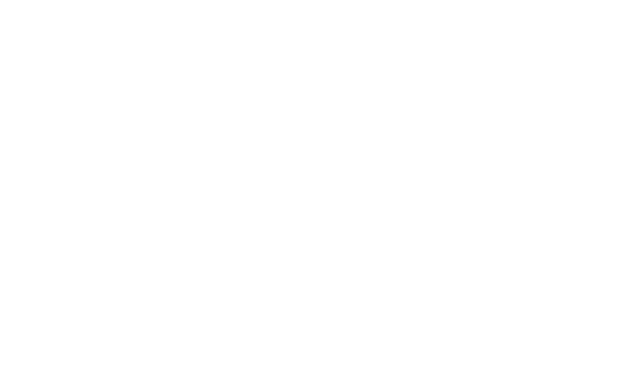
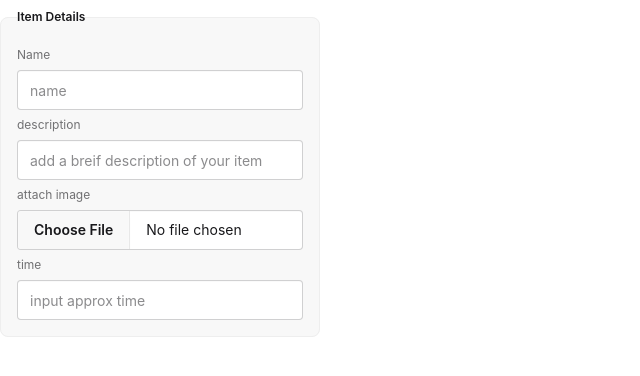
Before and after one commit to LUCARIO-7/Dibs-client, a Vue app: page /additem in a window 1280 px wide. Before the commit this address had no page. Shown: the top 376 px of the page, without its empty margins (0-640 px from the left). Built offline with nearby package versions, Linux system fonts and the light colour scheme.

Commit message:
item page implementd

```diff
--- a/package.json
+++ b/package.json
@@ -9,12 +9,17 @@
     "preview": "vite preview"
   },
   "dependencies": {
+    "@tailwindcss/vite": "^4.3.0",
     "axios": "^1.17.0",
+    "daisyui": "^5.5.23",
     "vue": "^3.5.32",
     "vue-router": "^5.1.0"
   },
   "devDependencies": {
     "@vitejs/plugin-vue": "^6.0.6",
+    "autoprefixer": "^10.5.0",
+    "postcss": "^8.5.15",
+    "tailwindcss": "^4.3.0",
     "vite": "^8.0.8",
     "vite-plugin-vue-devtools": "^8.1.1"
   },
--- a/src/App.vue
+++ b/src/App.vue
@@ -1,6 +1,4 @@
 <script setup>
-import Homepage from './components/Homepage.vue';
-import Login from './components/Login.vue';
 </script>
 <template>
   <router-view/>
--- a/src/assets/base.css
+++ /dev/null
@@ -1,86 +0,0 @@
-/* color palette from <https://github.com/vuejs/theme> */
-:root {
-  --vt-c-white: #ffffff;
-  --vt-c-white-soft: #f8f8f8;
-  --vt-c-white-mute: #f2f2f2;
-
-  --vt-c-black: #181818;
-  --vt-c-black-soft: #222222;
-  --vt-c-black-mute: #282828;
-
-  --vt-c-indigo: #2c3e50;
-
-  --vt-c-divider-light-1: rgba(60, 60, 60, 0.29);
-  --vt-c-divider-light-2: rgba(60, 60, 60, 0.12);
-  --vt-c-divider-dark-1: rgba(84, 84, 84, 0.65);
-  --vt-c-divider-dark-2: rgba(84, 84, 84, 0.48);
-
-  --vt-c-text-light-1: var(--vt-c-indigo);
-  --vt-c-text-light-2: rgba(60, 60, 60, 0.66);
-  --vt-c-text-dark-1: var(--vt-c-white);
-  --vt-c-text-dark-2: rgba(235, 235, 235, 0.64);
-}
-
-/* semantic color variables for this project */
-:root {
-  --color-background: var(--vt-c-white);
-  --color-background-soft: var(--vt-c-white-soft);
-  --color-background-mute: var(--vt-c-white-mute);
-
-  --color-border: var(--vt-c-divider-light-2);
-  --color-border-hover: var(--vt-c-divider-light-1);
-
-  --color-heading: var(--vt-c-text-light-1);
-  --color-text: var(--vt-c-text-light-1);
-
-  --section-gap: 160px;
-}
-
-@media (prefers-color-scheme: dark) {
-  :root {
-    --color-background: var(--vt-c-black);
-    --color-background-soft: var(--vt-c-black-soft);
-    --color-background-mute: var(--vt-c-black-mute);
-
-    --color-border: var(--vt-c-divider-dark-2);
-    --color-border-hover: var(--vt-c-divider-dark-1);
-
-    --color-heading: var(--vt-c-text-dark-1);
-    --color-text: var(--vt-c-text-dark-2);
-  }
-}
-
-*,
-*::before,
-*::after {
-  box-sizing: border-box;
-  margin: 0;
-  font-weight: normal;
-}
-
-body {
-  min-height: 100vh;
-  color: var(--color-text);
-  background: var(--color-background);
-  transition:
-    color 0.5s,
-    background-color 0.5s;
-  line-height: 1.6;
-  font-family:
-    Inter,
-    -apple-system,
-    BlinkMacSystemFont,
-    'Segoe UI',
-    Roboto,
-    Oxygen,
-    Ubuntu,
-    Cantarell,
-    'Fira Sans',
-    'Droid Sans',
-    'Helvetica Neue',
-    sans-serif;
-  font-size: 15px;
-  text-rendering: optimizeLegibility;
-  -webkit-font-smoothing: antialiased;
-  -moz-osx-font-smoothing: grayscale;
-}
--- a/src/assets/main.css
+++ /dev/null
@@ -1,35 +0,0 @@
-@import './base.css';
-
-#app {
-  max-width: 1280px;
-  margin: 0 auto;
-  padding: 2rem;
-  font-weight: normal;
-}
-
-a,
-.green {
-  text-decoration: none;
-  color: hsla(160, 100%, 37%, 1);
-  transition: 0.4s;
-  padding: 3px;
-}
-
-@media (hover: hover) {
-  a:hover {
-    background-color: hsla(160, 100%, 37%, 0.2);
-  }
-}
-
-@media (min-width: 1024px) {
-  body {
-    display: flex;
-    place-items: center;
-  }
-
-  #app {
-    display: grid;
-    grid-template-columns: 1fr 1fr;
-    padding: 0 2rem;
-  }
-}
--- a/src/components/Homepage.vue
+++ b/src/components/Homepage.vue
@@ -10,7 +10,7 @@
             Authorization:`Bearer ${localStorage.getItem("token")}`
         }
     })
-    user.value=response.value.data.name
+    user.value=response.value.data;
 }
 catch(error){
     console.log(error);
@@ -19,5 +19,7 @@
 getCurrUser();
 </script>
 <template>
-    <h1 v-bind="res">username {{ user }}</h1>
+    <div class="">
+    <h1 class="text-3xl font-bold bg-black text-gray-50">username {{ user }}</h1>
+    </div>
 </template>
--- /dev/null
+++ b/src/components/addItem.vue
@@ -0,0 +1,18 @@
+<script setup>
+import { ref } from 'vue';
+const item=ref();
+</script>
+<template>
+   <fieldset class="fieldset bg-base-200 border-base-300 rounded-box w-xs border p-4">
+  <legend class="fieldset-legend">Item Details</legend>
+
+  <label class="label">Name</label>
+  <input type="text" class="input" placeholder="name" />
+  <label class="label">description</label>
+  <input type="text" class="input" placeholder="add a breif description of your item" />
+  <label class="label">attach image</label>
+  <input type="file" class="file-input" />
+  <label class="label">time</label>
+  <input type="text" class="input" placeholder="input approx time"/>
+</fieldset>
+</template>
--- a/src/main.js
+++ b/src/main.js
@@ -1,9 +1,11 @@
-import './assets/main.css'
+import './style.css'
 
 import { createApp } from 'vue'
 import App from './App.vue'
 import router from './router'
 import axios from 'axios'
+
 createApp(App)
 .use(router)
 .mount('#app')
+axios.defaults.withCredentials=true
--- a/src/router/index.js
+++ b/src/router/index.js
@@ -2,6 +2,8 @@
 import Homepage from '../components/Homepage.vue';
 import Login from '../components/Login.vue';
 import Logout from '@/components/Logout.vue';
+import Item from '@/components/Item.vue';
+import AddItem from '@/components/addItem.vue';
 
 const routes = [
   {
@@ -12,13 +14,17 @@
   {
     path: '/',
     name: 'Home',
-    component: Homepage,
-    meta:{requiresAuth:true}
+    component: Homepage
   },
   {
-    path:'/logout',
-    name:'Logout',
-    component: Logout
+    path:'/item',
+    name:'Item',
+    component: Item
+  },
+  {
+    path:'/additem',
+    name:'addItem',
+    component: AddItem
   }
 ];
 
--- /dev/null
+++ b/src/style.css
@@ -0,0 +1,2 @@
+@import "tailwindcss";
+@plugin "daisyui";
--- a/vite.config.js
+++ b/vite.config.js
@@ -1,14 +1,15 @@
 import { fileURLToPath, URL } from 'node:url'
-
 import { defineConfig } from 'vite'
 import vue from '@vitejs/plugin-vue'
 import vueDevTools from 'vite-plugin-vue-devtools'
+import tailwindcss from '@tailwindcss/vite';
 
 // https://vite.dev/config/
 export default defineConfig({
   plugins: [
     vue(),
     vueDevTools(),
+    tailwindcss()
   ],
   resolve: {
     alias: {
```
Also changed, not shown: src/components/Item.vue (added, +36 -0 lines), src/assets/logo.svg (deleted), 1 other file (tests, documents, lock files or other folders).
